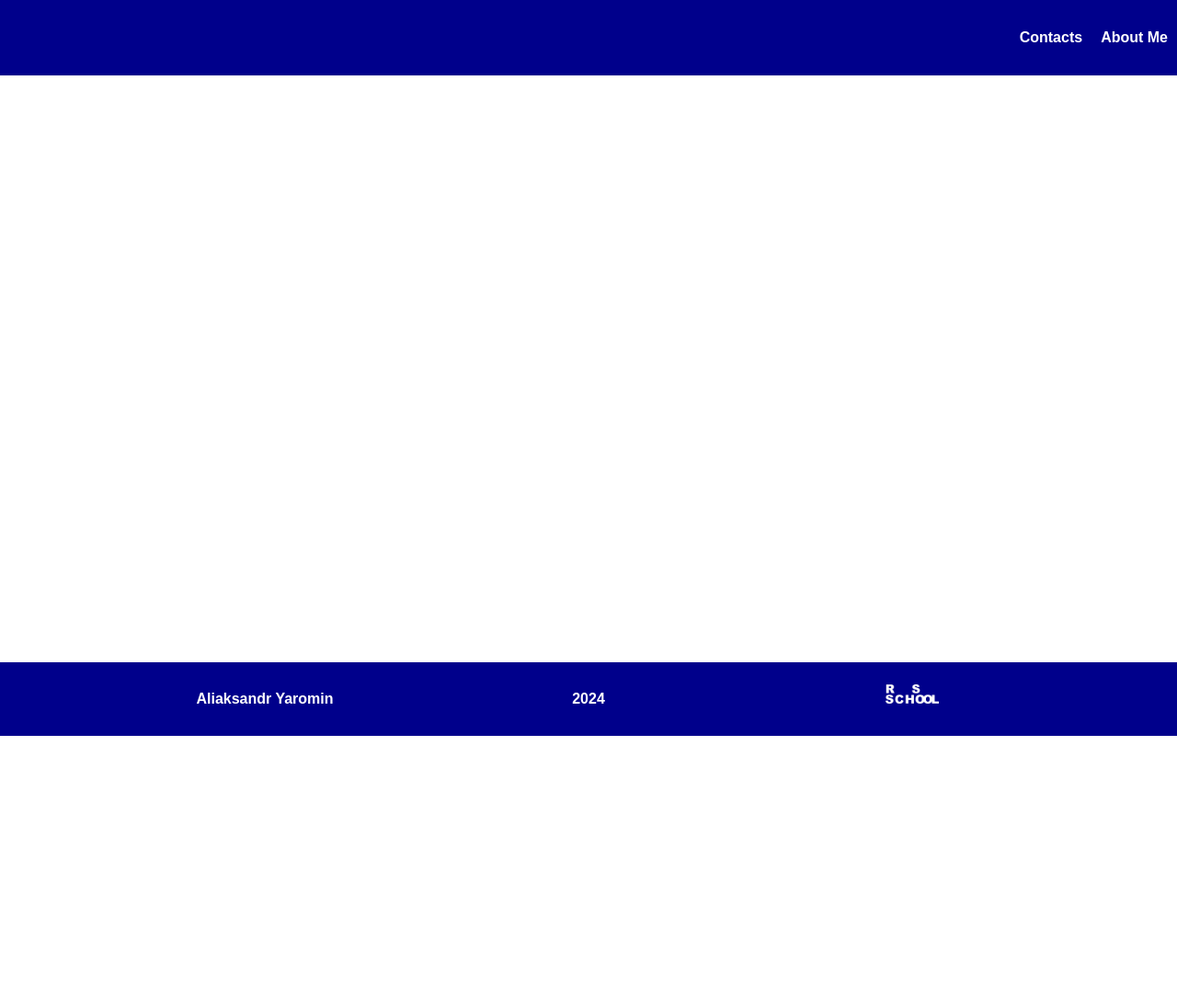
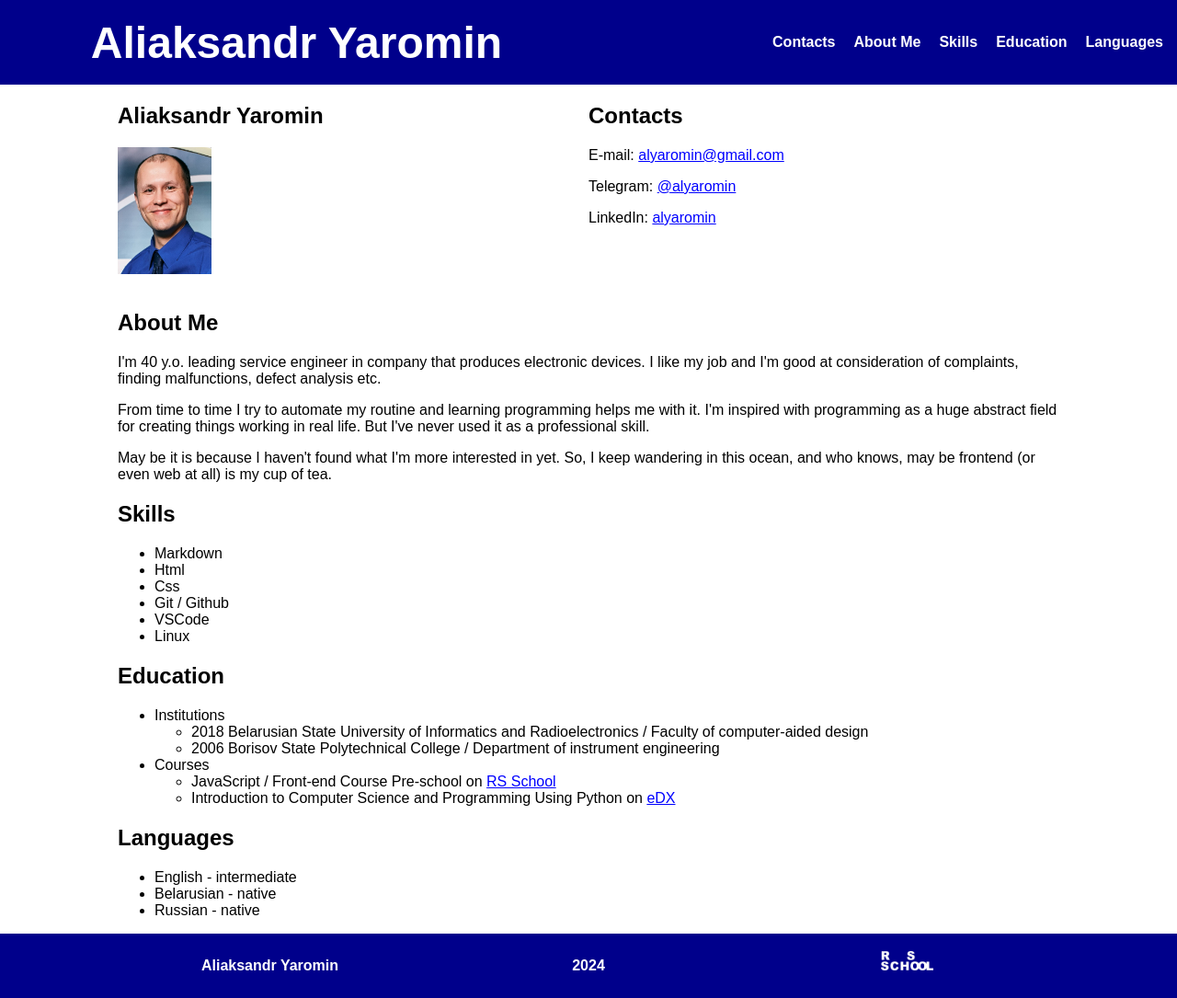
Before and after one commit to alyaromin/rsschool-cv, a plain HTML site: page index.html in a window 1280 px wide. Shown: the whole page at 92% size. Before the commit the page ends 800 px from the top, so only its background shows below. Drawn offline with Linux system fonts and the light colour scheme; a web font is replaced by a local one.

Commit message:
feat:    update index.html, style.css

```diff
--- a/index.html
+++ b/index.html
@@ -9,35 +9,139 @@
   <link rel="preconnect" href="https://fonts.gstatic.com" crossorigin>
   <link href="https://fonts.googleapis.com/css2?family=Arsenal+SC:ital,wght@0,400;0,700;1,400;1,700&family=Cormorant+Garamond:ital,wght@0,300;0,400;0,500;0,600;0,700;1,300;1,400;1,500;1,600;1,700&display=swap" rel="stylesheet">
 </head>
+
 <body>
-  <header class="header">
-    <div class="container">
+  <header>
+    <div class="header-row">
+      <div class="col-2" id="my-name">
+        Aliaksandr Yaromin
+      </div>
+      <div class="col-2">
         <nav class="nav">
           <ul class="nav-list">
             <li class="nav-item"><a href="#contacts" class="nav-link">Contacts</a></li>
             <li class="nav-item"><a href="#about_me" class="nav-link">About Me</a></li>
+            <li class="nav-item"><a href="#skills" class="nav-link">Skills</a></li>
+            <li class="nav-item"><a href="#education" class="nav-link">Education</a></li>
+            <li class="nav-item"><a href="#languages" class="nav-link">Languages</a></li>
           </ul>
         </nav>
       </div>
-  </header></header>
+    </div>
+  </header>
 
-  <main class="main">
-    <div class="container">
+  <main>
+    <section>
+      <div class="row">
+        <div class="col-2">
+          <h1>Aliaksandr Yaromin</h1>
+          <p>
+            <img class="main-photo" src="./img/photo.jpg" alt="main-photo">
+          </p>
+        </div>
+        <div class="col-2">
+          <h1 id="contacts">Contacts</h1>
+          <p>
+            E-mail:
+            <a href="mailto:alyaromin@gmail.com" class="main-link">alyaromin@gmail.com</a>
+          </p>
+          <p>
+            Telegram:
+            <a href="https://t.me/alyaromin" class="main-link">@alyaromin</a>
+          </p>
+          <p>
+            LinkedIn:
+            <a href="https://www.linkedin.com/in/alyaromin" class="main-link">alyaromin</a>
+          </p>
+        </div>
+      </div>
+    </section>
 
-    </div>
+    <section>
+      <h1 id="about_me">About Me</h1>
+      <p>
+        I'm 40 y.o. leading service engineer in company that produces electronic devices.
+        I like my job and I'm good at consideration of complaints, finding malfunctions,
+        defect analysis etc.
+      </p>
+      <p>
+        From time to time I try to automate my routine and learning programming helps me with it.
+        I'm inspired with programming as a huge abstract field for creating things working in
+        real life. But I've never used it as a professional skill.
+      </p>
+      <p>
+        May be it is because I haven't found what I'm more interested in yet. So, I keep wandering
+        in this ocean, and who knows, may be frontend (or even web at all) is my cup of tea.
+      </p>
+    </section>
+
+    <section>
+      <h1 id="skills">Skills</h1>
+      <p>
+        <ul>
+          <li>Markdown</li>
+          <li>Html</li>
+          <li>Css</li>
+          <li>Git / Github</li>
+          <li>VSCode</li>
+          <li>Linux</li>
+        </ul>
+      </p>
+    </section>
+    <section>
+      <h1 id="education">Education</h1>
+      <p>
+        <ul>
+          <li>Institutions
+            <ul>
+              <li>
+                2018 Belarusian State University of Informatics and Radioelectronics /
+                Faculty of computer-aided design
+              </li>
+              <li>
+                2006 Borisov State Polytechnical College /
+                Department of instrument engineering
+              </li>
+            </ul>
+          </li>
+          <li>Courses
+            <ul>
+              <li>
+                JavaScript / Front-end Course Pre-school on
+                <a href="https://rs.school/courses/javascript-ru" class="main-link">RS School</a>
+              </li>
+              <li>
+                Introduction to Computer Science and Programming Using Python on
+                <a href="https://www.edx.org/"v class="main-link">eDX</a>
+              </li>
+            </ul>
+          </li>
+        </ul>
+      </p>
+    </section>
+    <section>
+      <h1 id="languages">Languages</h1>
+      <p>
+        <ul>
+          <li>English - intermediate</li>
+          <li>Belarusian - native</li>
+          <li>Russian - native</li>
+        </ul>
+      </p>
+    </section>
   </main>
 
-  <footer class="footer">
-    <div class="container" id="footer-row">
-      <div class="footer-item" id="footer-col1">
+  <footer>
+    <div class="footer-row">
+      <div class="footer-col-edge" id="footer-col-edge">
         <a href="https://github.com/alyaromin" class="footer-link">
           Aliaksandr Yaromin
         </a>
       </div>
-      <div class="footer-item" id="footer-col2">
+      <div class="footer-col-center" id="footer-col-center">
         2024
       </div>
-      <div class="footer-item" id="footer-col3">
+      <div class="footer-col-edge" id="footer-col-edge">
         <a href="https://rs.school/courses/javascript-ru" class="footer-link">
           <img class="rsschool-logo" src="./img/logo-rsschool3-inverted.png" alt="RS School Logo">
         </a>
--- a/style.css
+++ b/style.css
@@ -2,7 +2,6 @@ body {
   min-height: 100vh;
   margin: 0;
   padding: 0;
-  overflow-y: hidden;
 
   display: flex;
   flex-direction: column;
@@ -13,13 +12,31 @@ body {
   font-style: normal;
 }
 
-.container {
-  max-width: 1440px;
-  margin: 0 auto;
+header {
+  background-color: darkblue;
+  position: sticky;
+  top: 0;
+  padding: 5px;
 }
 
-.header {
-  background-color: darkblue;
+.header-row {
+  display: flex;
+  align-items: center;
+}
+
+.row {
+  display: flex;
+}
+
+.col-2{
+  float: left;
+  width: 50%;
+}
+
+#my-name {
+  font-size: 3em;
+  text-align: center;
+  color: white;
 }
 
 .nav-list {
@@ -36,23 +53,29 @@ body {
   color: white;
 }
 
-.footer {
+footer {
   background-color: darkblue;
+  bottom: 0;
+  padding: 10px;
 }
 
-#footer-row{
+.footer-row {
   display: flex;
   align-items: center;
 }
 
-#footer-col1, #footer-col3 {
+.footer-col-edge {
   float: left;
   width: 45%;
+  text-align: center;
+  color: white;
 }
 
-#footer-col2 {
+.footer-col-center {
   float: left;
   width: 10%;
+  text-align: center;
+  color: white;
 }
 
 .footer-item {
@@ -70,5 +93,21 @@ body {
 .rsschool-logo {
   width: 10%;
   height: auto;
+}
 
+main {
+  flex-grow: 1;
+  overflow: auto;
+
+  padding: 0 10%;
+  font-weight: 400;
 }
+
+.main-photo {
+  width: 20%;
+  height: auto;
+}
+
+.main-link {
+  color: blue;
+}
```
Lines whose indentation alone changed are shown as unchanged.
